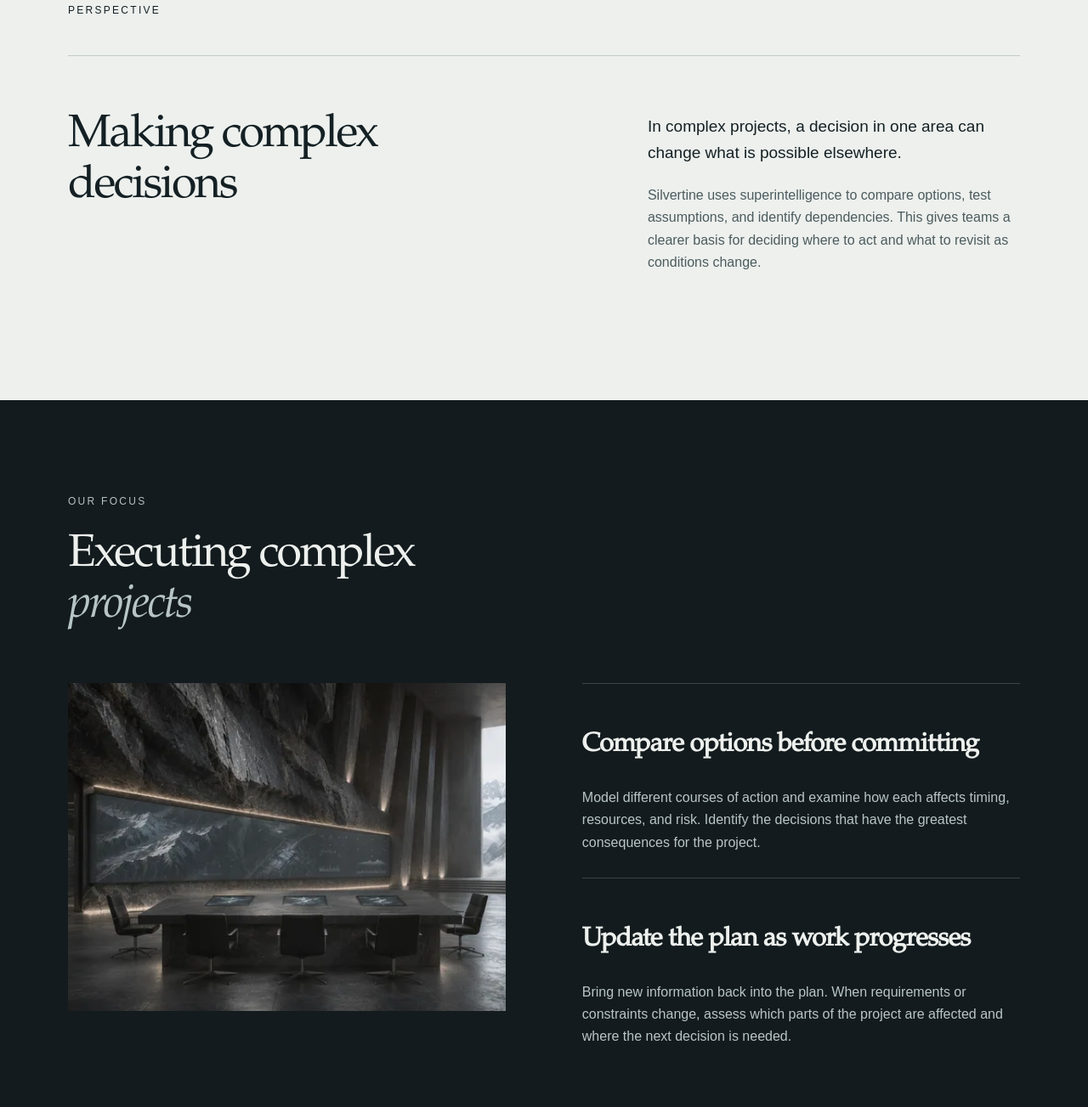
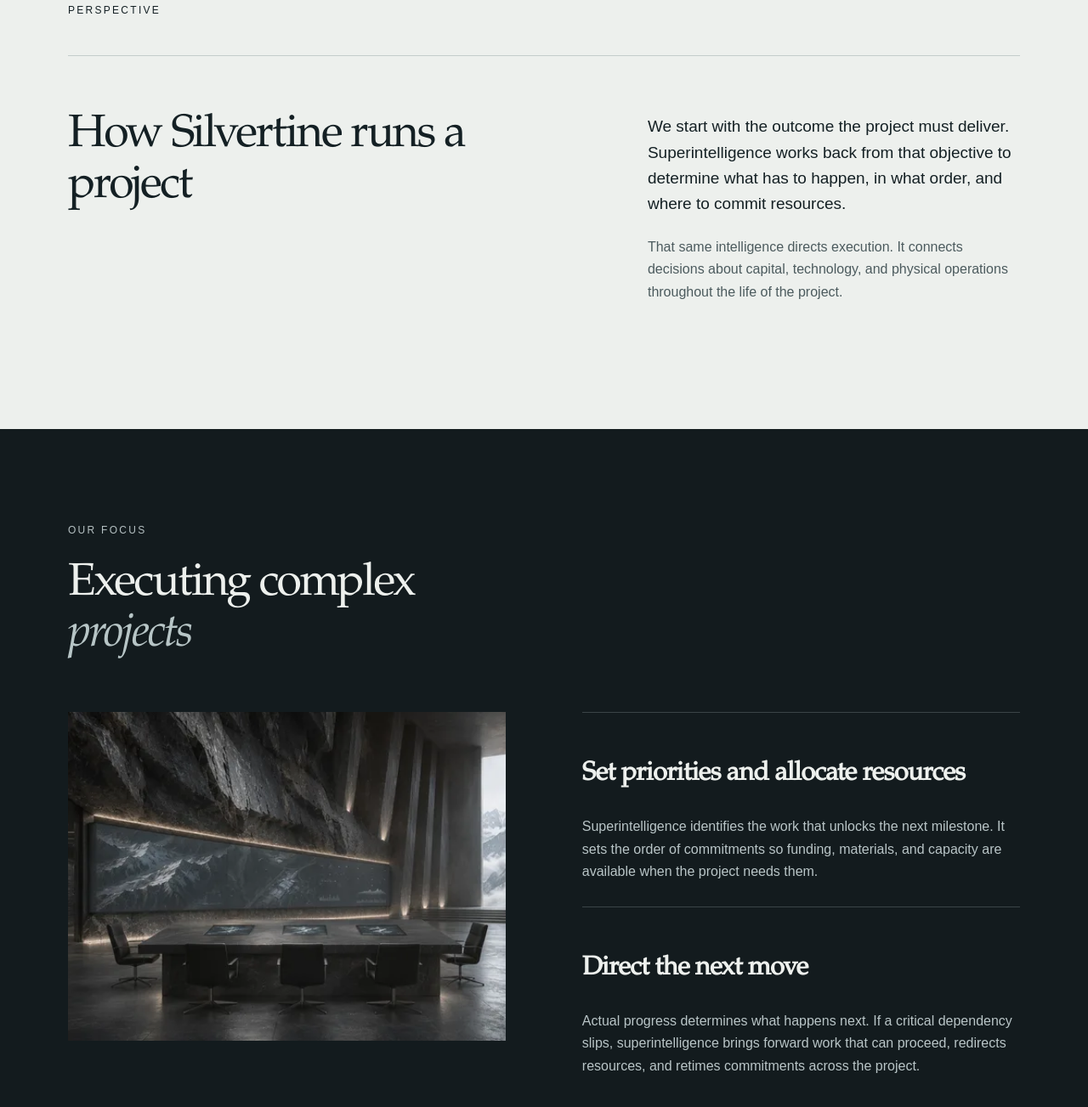
Before and after one commit to civnexus/silvertine, a website: page public/index.html in a window 1280 px wide. Shown: the part 897-2200 px from the top of the page at 85% size. Drawn offline with Linux system fonts and the light colour scheme.

Commit message:
Position superintelligence at the center of project execution

```diff
--- a/public/index.html
+++ b/public/index.html
@@ -5,7 +5,7 @@
   <meta name="viewport" content="width=device-width, initial-scale=1">
   <meta name="theme-color" content="#131b1e">
   <title>Silvertine SI | Applied Superintelligence</title>
-  <meta name="description" content="Silvertine applies superintelligence to complex decisions, planning, and execution across industries.">
+  <meta name="description" content="Silvertine uses superintelligence to direct complex projects in the physical world.">
   <link rel="canonical" href="https://silvertine.si/">
   <link rel="icon" href="/assets/favicon.svg" type="image/svg+xml">
   <link rel="icon" href="/favicon.ico" sizes="32x32">
@@ -15,7 +15,7 @@
   <meta property="og:site_name" content="Silvertine">
   <meta property="og:locale" content="en_US">
   <meta property="og:title" content="Silvertine | Applied Superintelligence">
-  <meta property="og:description" content="Applied superintelligence for complex decisions, planning, and execution.">
+  <meta property="og:description" content="Silvertine uses superintelligence to direct complex projects in the physical world.">
   <meta property="og:url" content="https://silvertine.si/">
   <meta property="og:image" content="https://silvertine.si/assets/silvertine-social.jpg">
   <meta property="og:image:secure_url" content="https://silvertine.si/assets/silvertine-social.jpg">
@@ -25,13 +25,13 @@
   <meta property="og:image:alt" content="A silver stone citadel rising from an alpine summit.">
   <meta name="twitter:card" content="summary_large_image">
   <meta name="twitter:title" content="Silvertine | Applied Superintelligence">
-  <meta name="twitter:description" content="Applied superintelligence for complex decisions, planning, and execution.">
+  <meta name="twitter:description" content="Silvertine uses superintelligence to direct complex projects in the physical world.">
   <meta name="twitter:image" content="https://silvertine.si/assets/silvertine-social.jpg">
   <meta name="twitter:image:alt" content="Silvertine, a silver stone citadel rising from an alpine summit.">
   <link rel="preload" href="/assets/display.woff" as="font" type="font/woff" crossorigin>
   <link rel="stylesheet" href="/styles.css">
   <script src="/site.js" defer></script>
-  <script type="application/ld+json">{"@context":"https://schema.org","@type":"Organization","name":"Silvertine","alternateName":"Silvertine SI","url":"https://silvertine.si/","logo":"https://silvertine.si/assets/logo-512.png","description":"Applied superintelligence for complex decisions, planning, and execution."}</script>
+  <script type="application/ld+json">{"@context":"https://schema.org","@type":"Organization","name":"Silvertine","alternateName":"Silvertine SI","url":"https://silvertine.si/","logo":"https://silvertine.si/assets/logo-512.png","description":"Silvertine uses superintelligence to direct complex projects in the physical world."}</script>
 </head>
 <body>
   <a class="skip-link" href="#main">Skip to content</a>
@@ -55,7 +55,7 @@
       <div class="hero-content wrap">
         <p class="eyebrow">Silvertine SI</p>
         <h1 id="hero-title">Applied<br><em>Superintelligence</em></h1>
-        <p class="hero-intro">For complex decisions, planning, and execution.</p>
+        <p class="hero-intro">We put superintelligence in command of complex projects in the physical world.</p>
         <a class="button button-light" href="#perspective">See how we work</a>
       </div>
     </section>
@@ -63,10 +63,10 @@
       <div class="wrap">
         <div class="section-heading"><p class="eyebrow">Perspective</p></div>
         <div class="perspective-grid">
-          <h2 id="perspective-title">Making complex decisions</h2>
+          <h2 id="perspective-title">How Silvertine runs a project</h2>
           <div class="perspective-copy">
-            <p>In complex projects, a decision in one area can change what is possible elsewhere.</p>
-            <p>Silvertine uses superintelligence to compare options, test assumptions, and identify dependencies. This gives teams a clearer basis for deciding where to act and what to revisit as conditions change.</p>
+            <p>We start with the outcome the project must deliver. Superintelligence works back from that objective to determine what has to happen, in what order, and where to commit resources.</p>
+            <p>That same intelligence directs execution. It connects decisions about capital, technology, and physical operations throughout the life of the project.</p>
           </div>
         </div>
       </div>
@@ -80,12 +80,12 @@
           <img class="execution-photo" src="/assets/mission-control-1280.webp" srcset="/assets/mission-control-640.webp 640w, /assets/mission-control-1280.webp 1280w, /assets/mission-control-1680.webp 1680w" sizes="(max-width: 800px) 86vw, 42vw" width="1680" height="945" loading="lazy" decoding="async" alt="Illustration of a project planning room with terrain maps and digital site models.">
           <div class="execution-method">
             <article>
-              <h3 class="focus-title">Compare options before committing</h3>
-              <p>Model different courses of action and examine how each affects timing, resources, and risk. Identify the decisions that have the greatest consequences for the project.</p>
+              <h3 class="focus-title">Set priorities and allocate resources</h3>
+              <p>Superintelligence identifies the work that unlocks the next milestone. It sets the order of commitments so funding, materials, and capacity are available when the project needs them.</p>
             </article>
             <article>
-              <h3 class="focus-title">Update the plan as work progresses</h3>
-              <p>Bring new information back into the plan. When requirements or constraints change, assess which parts of the project are affected and where the next decision is needed.</p>
+              <h3 class="focus-title">Direct the next move</h3>
+              <p>Actual progress determines what happens next. If a critical dependency slips, superintelligence brings forward work that can proceed, redirects resources, and retimes commitments across the project.</p>
             </article>
           </div>
         </div>
```
